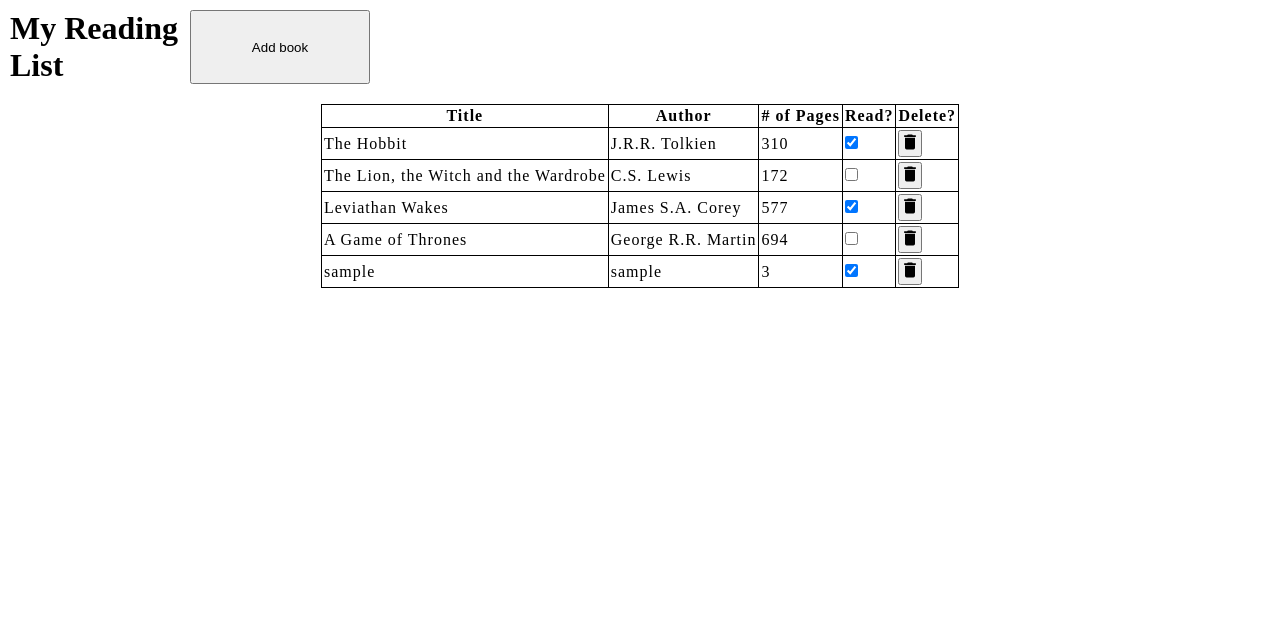
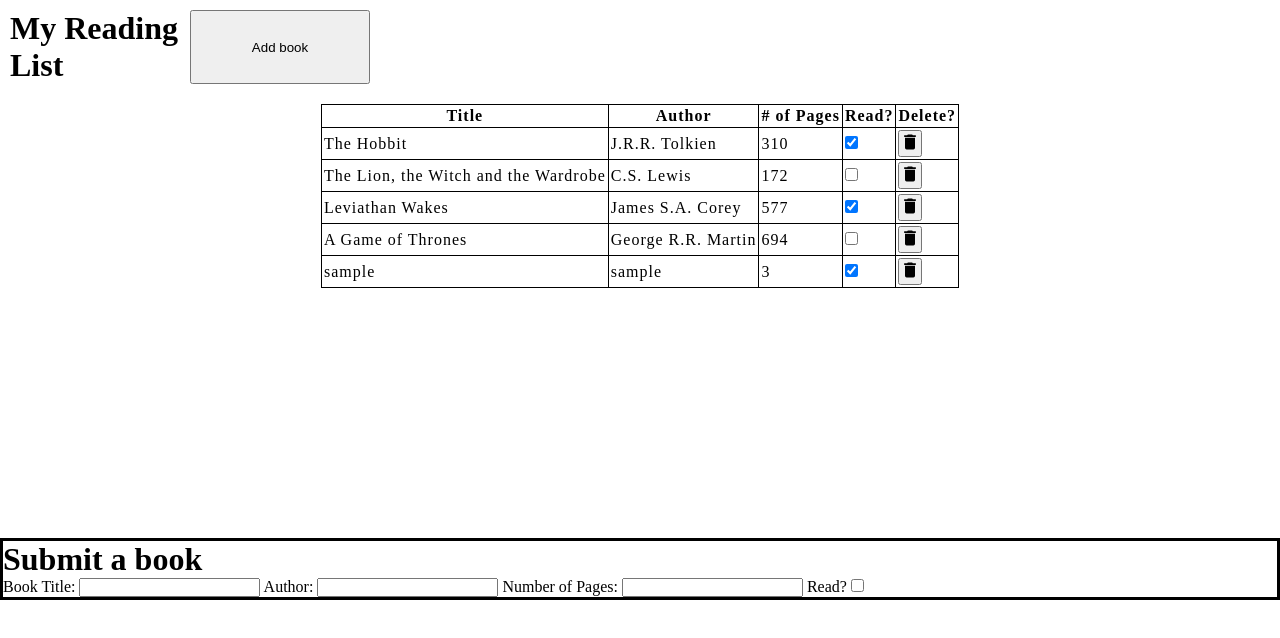
Before and after one commit to cwilso28/reading_list, a plain HTML site: page index.html in a window 1280 px wide. Both pictures are taken after a click on the button "Add book". Drawn offline with Linux system fonts and the light colour scheme.

Commit message:
Add form and inputs for book submission
The submission form should have an input for the book title, author,
page count, and read status. The form is set up to appear when the
"Add book" button is clicked.

```diff
--- a/index.html
+++ b/index.html
@@ -10,7 +10,7 @@
   <script src="javascript.js" defer></script>
   <div id="container">
     <h1>My Reading List</h1>
-    <button id="add-book" type="button">Add book</button>
+    <button id="add-book" type="button" onclick="openForm()">Add book</button>
     <table id="booklist">
       <thead>
         <th scope="col">Title</th>
@@ -24,5 +24,21 @@
       </tbody>
     </table>
   </div>
+  <div id="popupOverlay" class="popup-container">
+    <form action="" method="get" class="form-container">
+      <h1>Submit a book</h1>
+      <label for="book_title">Book Title:</label>
+      <input type="text" id="book_title"/>
+
+      <label for="book_author">Author:</label>
+      <input type="text" id="book_author"/>
+
+      <label for="page_count">Number of Pages:</label>
+      <input type="number" id="page_count"/>
+
+      <label for="read_status">Read?</label>
+      <input type="checkbox" id="read_status"/>
+    </form>
+  </div>
 </body>
 </html>
--- a/javascript.js
+++ b/javascript.js
@@ -84,10 +84,14 @@ function delete_button_press(e) {
     }
 }
 
-buttonContainer.addEventListener("click", function () {
-    alert("You made the button work!");
+// buttonContainer.addEventListener("click", function () {
+//     alert("You made the button work!");
+// }
+// );
+
+function openForm() {
+    document.getElementById("popupOverlay").style.display="block";
 }
-);
 
 table.addEventListener("click", function(e) {
     delete_button_press(e);
--- a/stylesheet.css
+++ b/stylesheet.css
@@ -35,3 +35,8 @@ img {
   filter: invert(8%) sepia(90%) saturate(7474%) hue-rotate(4deg) brightness(82%) contrast(108%);
   color: #b40000;
 }
+
+.popup-container {
+  display:none;
+  border: 3px solid black;
+}
```
